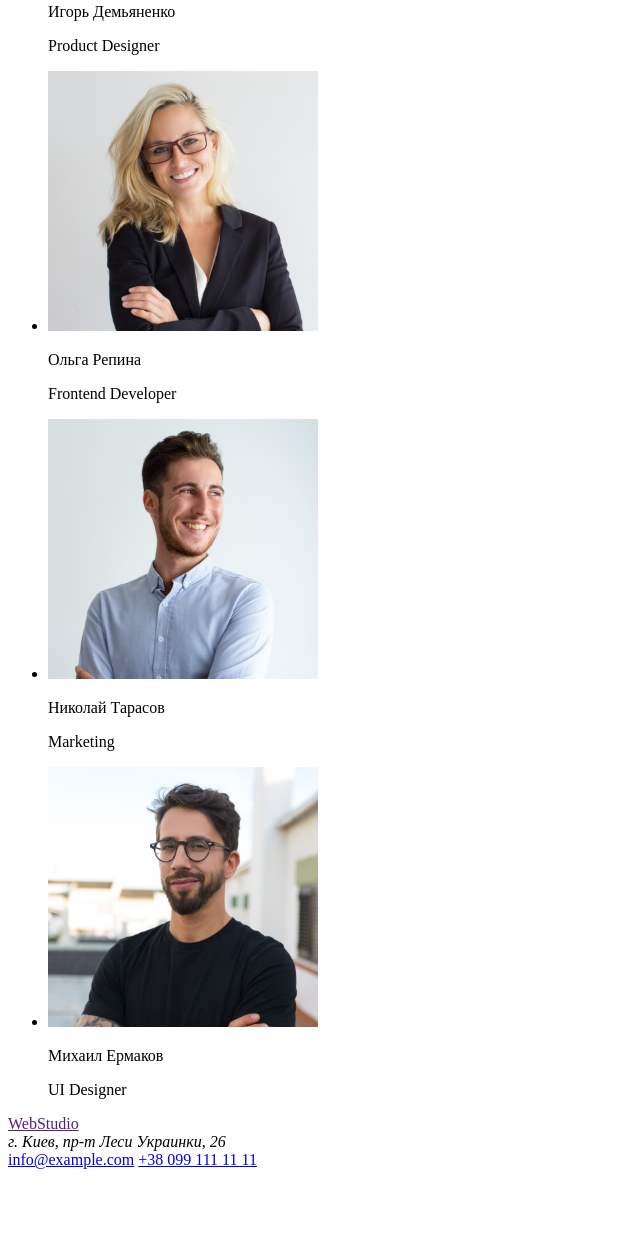
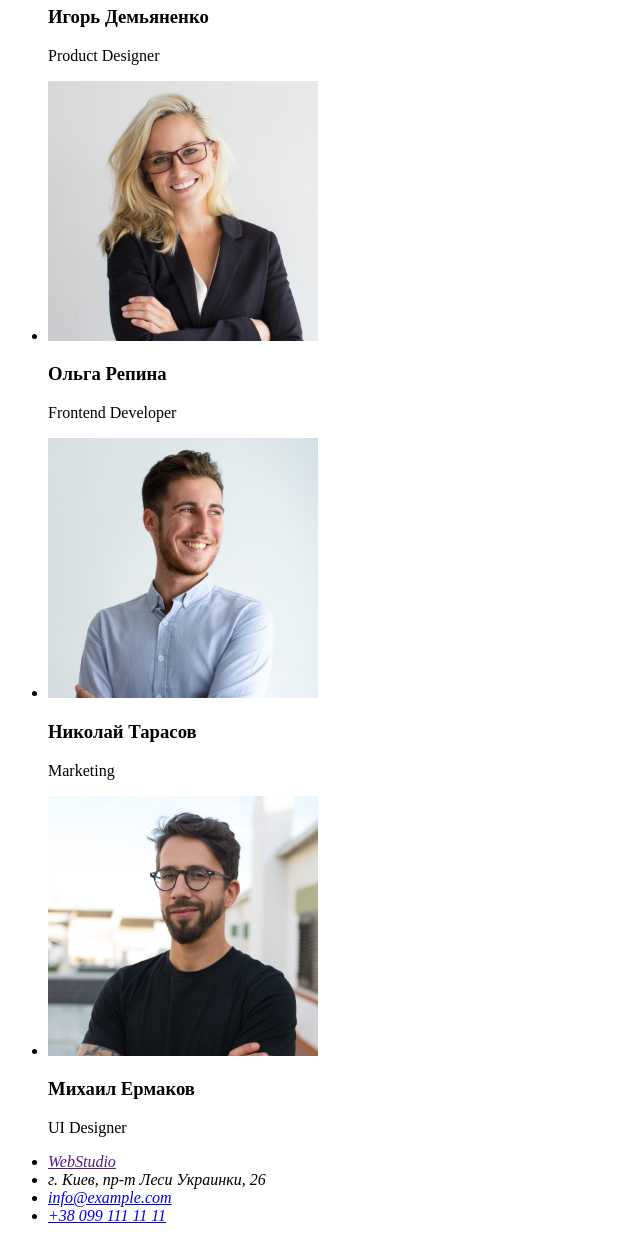
Before and after one commit to RitaZhuk/goit-markup-hw-01, a plain HTML site: page index.html in a window 1280 px wide. Shown: the part 1845-3086 px from the top of the page, without its empty margins (0-640 px from the left). Before the commit the page ends 3022 px from the top, so only its background shows below. Drawn offline with Linux system fonts and the light colour scheme.

Commit message:
Исправила адрес и наша команда

```diff
--- a/index.html
+++ b/index.html
@@ -2,6 +2,7 @@
 <html lang="ru">
 <head>
     <meta charset="UTF-8">
+    <meta http-equiv="X-UA-Compatible" content="IE=edge">
     <meta name="viewport" content="width=device-width, initial-scale=1.0">
     <title>Студия</title>
 </head>
@@ -53,34 +54,38 @@
             <h2>наша команда</h2>
             <ul>
                 <li><img src="./images/comand1.jpg" alt="фото 1" width="270">
-                     <p>Игорь Демьяненко</p>
-                <p>Product Designer</p>
+                     <h3>Игорь Демьяненко</h3>
+                <p lang="en">Product Designer</p>
             </li>
 
                 <li><img src="./images/comand2.jpg" alt="фото 2" width="270">
-                       <p>Ольга Репина</p>
-                <p>Frontend Developer</p>
+                       <h3>Ольга Репина</h3>
+                <p lang="en">Frontend Developer</p>
             </li>
 
                 <li><img src="./images/comand3.jpg" alt="фото 3" width="270">
-                    <p>Николай Тарасов</p>
-                <p>Marketing</p>
+                    <h3>Николай Тарасов</h3>
+                <p lang="en">Marketing</p>
             </li>
 
                 <li><img src="./images/comand4.jpg" alt="фото 4" width="270">
-                    <p>Михаил Ермаков</p>
-                <p>UI Designer</p>
+                    <h3>Михаил Ермаков</h3>
+                <p lang="en">UI Designer</p>
             </li>
 
             </ul>
         </section>
     </main>
     <footer>
-    <a href="">WebStudio</a>
-    <address>г. Киев, пр-т Леси Украинки, 26</address>
-    <a href="emailto:info@example.com">info@example.com</a>
-    <a href="tel:+380991111111">+38 099 111 11 11</a>
-</footer>
+        <address>
+            <ul>
+                <li><a href="">WebStudio</a></li>
+                <li><a href="https://goo.gl/maps/Rb4ZCrecxtzZJU7x7"></a>г. Киев, пр-т Леси Украинки, 26</li>
+                <li><a href="mailto:info@example.com">info@example.com</a></li>
+                <li><a href="tel:+380991111111">+38 099 111 11 11</a></li>
+            </ul>
+        </address>
+    </footer>
 </body>
 
 </html>
```
